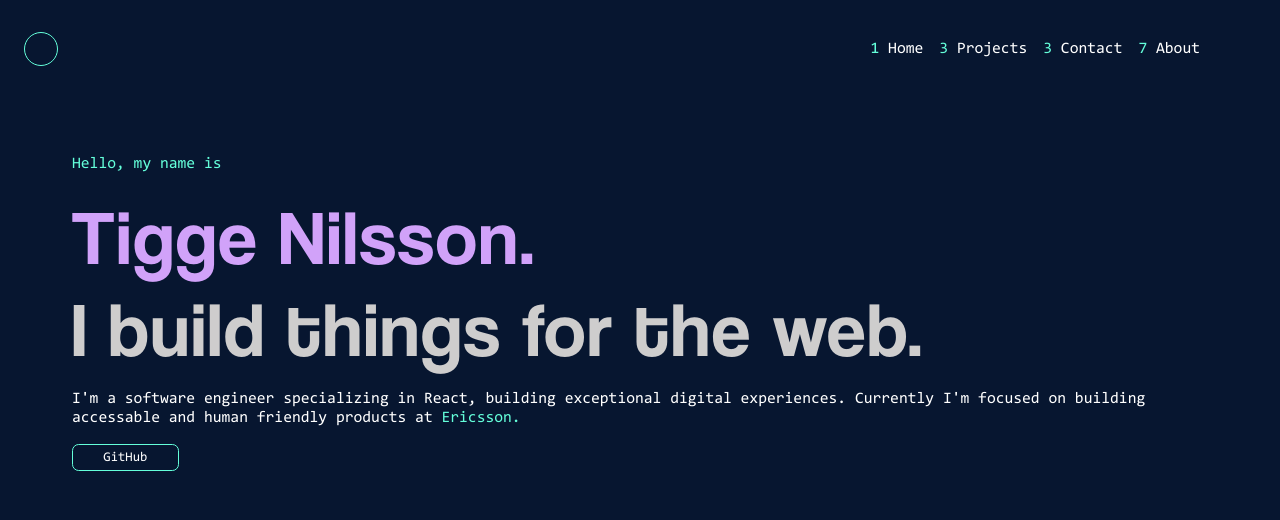
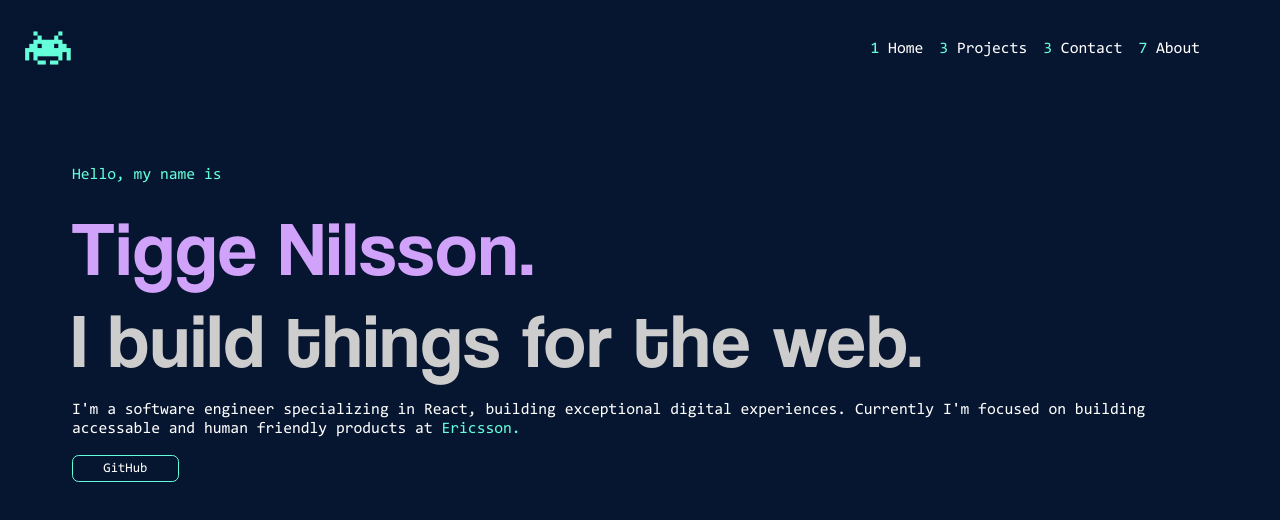
Before and after one commit to taaage/portfolio-client, a React (Create React App) app: page / in a window 1280 px wide. Shown: the top 520 px of the page. Built offline with nearby package versions, Linux system fonts and the light colour scheme.

Commit message:
style: added logo to the menu

```diff
--- a/src/components/Menu/Menu.css
+++ b/src/components/Menu/Menu.css
@@ -4,42 +4,47 @@
   padding-right: 4em;
 }
 
-.menu-container > div:first-child {
-  width: 2em;
-  height: 2em;
-  border: 0.1em solid #64ffda;
-  margin-top: 1.5em;
-  margin-left: 1em;
-  margin-right: auto;
-  border-radius: 50%;
+.menu-item {
+  margin-top: 1em;
+  margin-right: 0.5em;
+  margin-left: 0.5em;
 }
 
-.logo:hover {
-  cursor: pointer;
+.menu-item:first-child {
+  margin-right: auto;
 }
 
-.menu-item {
-  margin-top: 1em;
-  padding-right: 0.5em;
-  padding-left: 0.5em;
+.menu-item img {
+  margin-top: -0.5em;
+  width: 4em;
+  height: 4em;
+}
+
+.menu-item:hover {
+  cursor: pointer;
 }
 
 .menu-item-text {
   color: white;
+  white-space: nowrap;
 }
 
 .menu-item-text:hover {
   color: #64ffda;
-  cursor: pointer;
 }
 
 .menu-item-number {
   color: #64ffda;
 }
 
-@media screen and (max-width: 480px) {
+@media screen and (max-width: 720px) {
   .menu-container {
-    justify-content: center;
     padding-right: 0em;
   }
 }
+
+@media screen and (max-width: 480px) {
+  .menu-item-text {
+    font-size: 12px;
+  }
+}
--- a/src/components/Menu/Menu.tsx
+++ b/src/components/Menu/Menu.tsx
@@ -1,5 +1,6 @@
 import React from "react";
 import { useNavigate } from "react-router-dom";
+import LogoGreen from "../../images/logo-green.png";
 
 import "./Menu.css";
 
@@ -8,7 +9,11 @@ const Menu = () => {
 
   return (
     <div className="menu-container">
-      <div className="logo" onClick={() => navigate("/")}></div>
+      <div className="menu-item" onClick={() => navigate("/")}>
+        <img src={LogoGreen} alt="logo" className="logo" />
+        <div onClick={() => navigate("/")}></div>
+      </div>
+
       <div className="menu-item" onClick={() => navigate("/")}>
         <p className="menu-item-text">
           <span className="menu-item-number">1 </span>Home
--- a/src/pages/Home/Home.css
+++ b/src/pages/Home/Home.css
@@ -47,7 +47,7 @@
   border: 1px solid red;
 }
 
-@media screen and (max-width: 480px) {
+@media screen and (max-width: 720px) {
   .home-content-container {
     align-items: center;
     margin-right: 2em;
```
Also changed, not shown: src/images/logo-green.png (added), src/images/logo.png (added).
